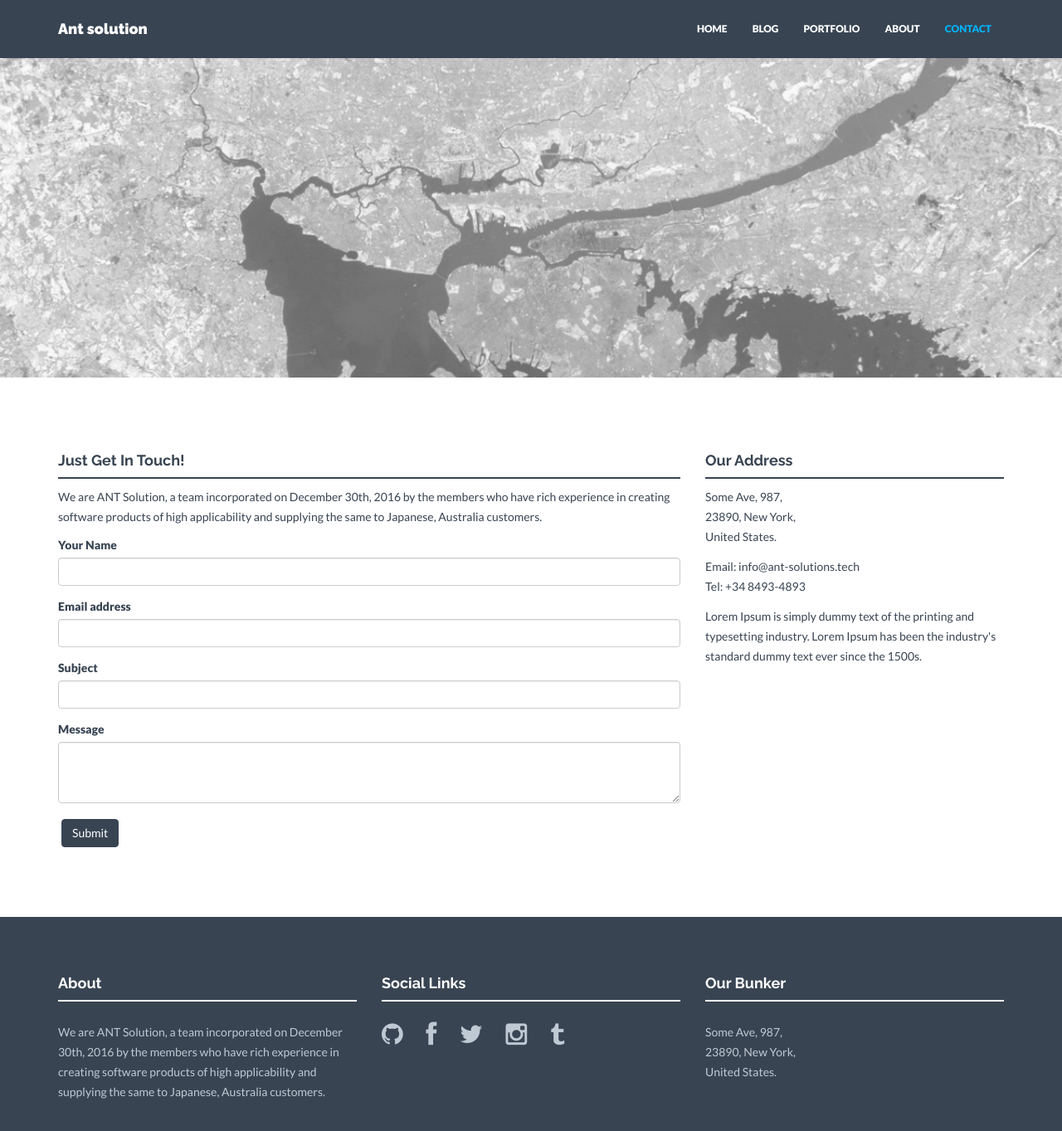
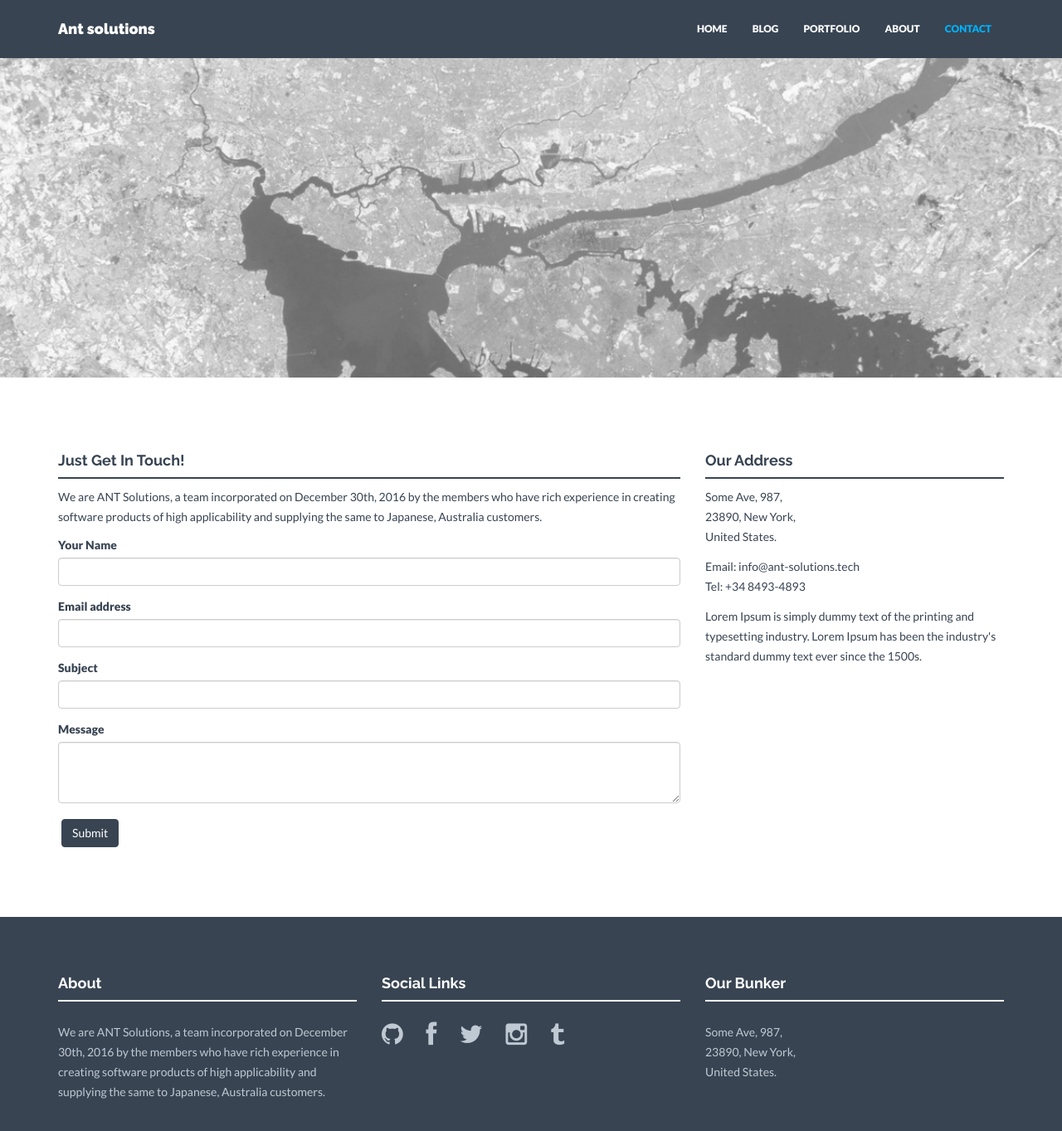
Before and after one commit to ant-software/ant-software.github.io, a Jekyll site: the page built from contact.html, in a window 1280 px wide and 1400 px high, scrolled down 111 px. Shown: the top 1363 px of the window at 83% size. Built offline with Jekyll 4.4.1, drawn with Linux system fonts in a browser that asks for light colours; nearby versions of some CDN libraries.

Commit message:
fixed some typo

```diff
--- a/_config.yml
+++ b/_config.yml
@@ -1,11 +1,11 @@
 ### GENERAL SETTINGS ###
 
 # Site settings
-title: Ant solution
+title: Ant solutions
 description: "A geek, i ♡ containers, Docker, Golang, Nodejs."
 analytics: #Google analytics code in the format XX-nnnnnnnn-n
 baseurl: "" #important: start with /
-url: "http://www.particle4dev.com"
+url: "http://www.ant-solutions.io"
 
 # Build settings
 markdown: kramdown
@@ -108,7 +108,7 @@ clients:
     img: client04.png
 
 # Short text about your company. Shown in footer on every page and also separately on Home and Contact page.
-about: "We are ANT Solution, a team incorporated on December 30th, 2016 by the members who have rich experience in creating software products of high applicability and supplying the same to Japanese, Australia customers."
+about: "We are ANT Solutions, a team incorporated on December 30th, 2016 by the members who have rich experience in creating software products of high applicability and supplying the same to Japanese, Australia customers."
 
 # Testimonial content. Shown on Home and About page.
 testimonial:
```
